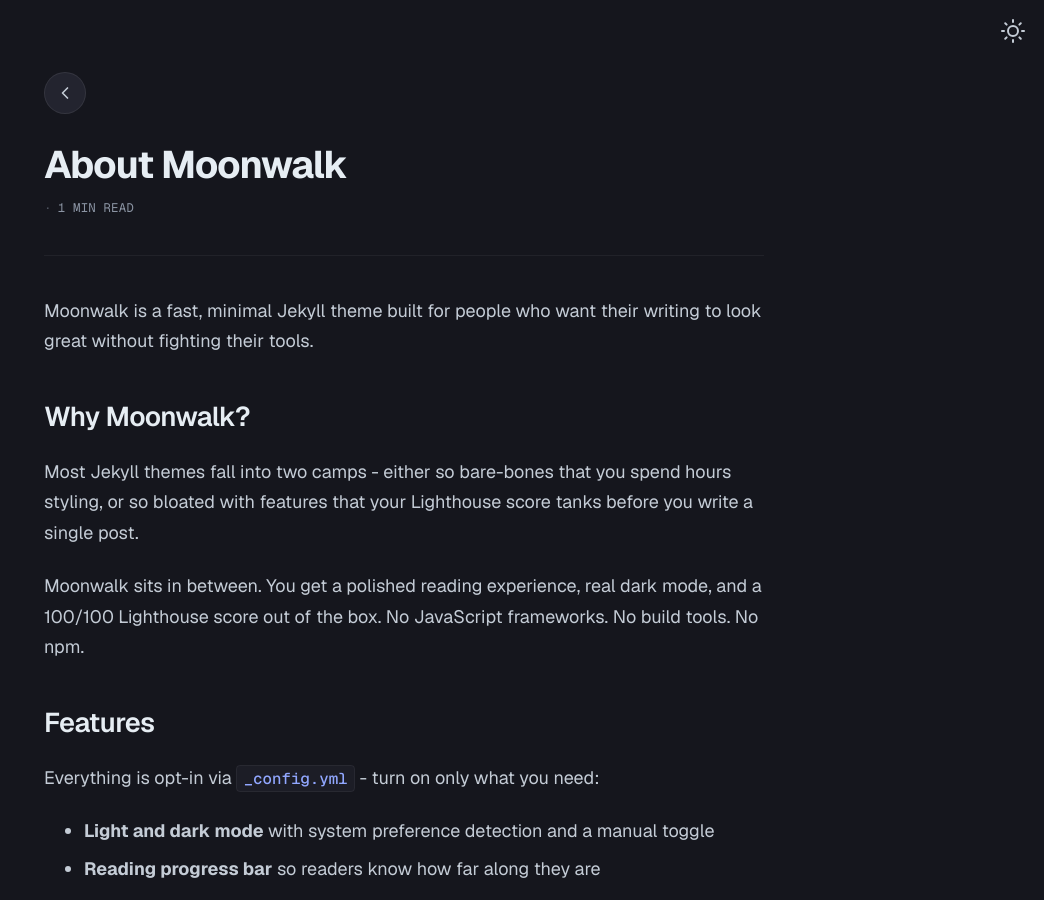
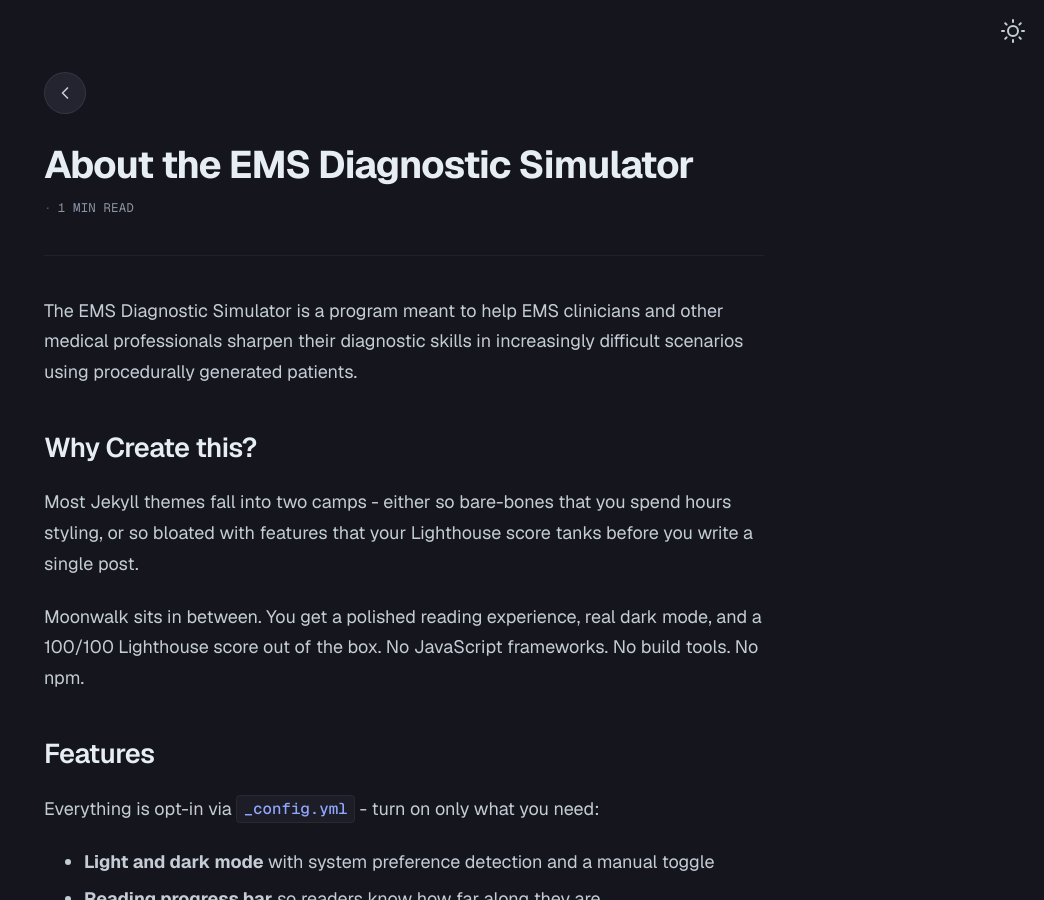
Before and after one commit to qrinehart/emsdxsim, a Jekyll site: the page built from about.md, in a window 1280 px wide and 900 px high. Shown: the whole window, without its empty margins (236-1280 px from the left). Built offline with Jekyll 4.4.1, drawn with Linux system fonts in a browser that asks for light colours.

Commit message:
Update about.md

```diff
--- a/about.md
+++ b/about.md
@@ -1,11 +1,11 @@
 ---
 layout: post
-title: About Moonwalk
+title: About the EMS Diagnostic Simulator
 ---
 
-Moonwalk is a fast, minimal Jekyll theme built for people who want their writing to look great without fighting their tools.
+The EMS Diagnostic Simulator is a program meant to help EMS clinicians and other medical professionals sharpen their diagnostic skills in increasingly difficult scenarios using procedurally generated patients.
 
-## Why Moonwalk?
+## Why Create this?
 
 Most Jekyll themes fall into two camps - either so bare-bones that you spend hours styling, or so bloated with features that your Lighthouse score tanks before you write a single post.
 
```
